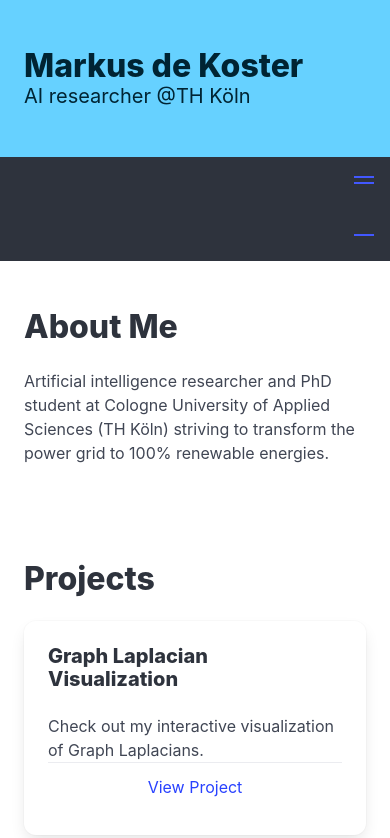
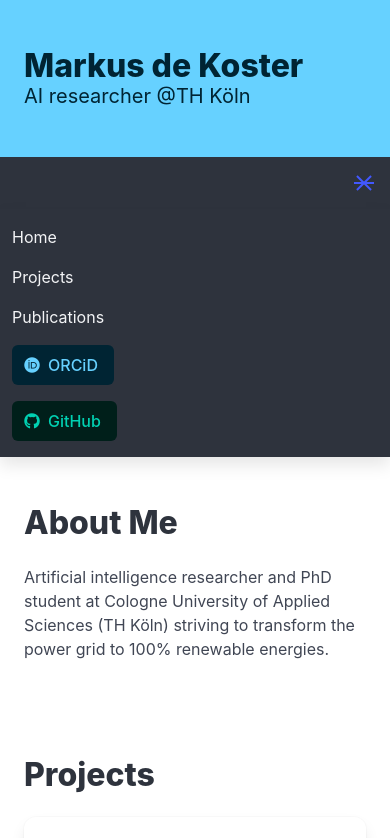
Before and after one commit to Markus-de-Koster/Markus-de-Koster.github.io, a plain HTML site: page index.html in a window 390 px wide. Both pictures are taken after a click on the element 364 px from the left and 183 px from the top of the page. Shown: the top 838 px of the page. Drawn offline with nearby package versions, Linux system fonts and the light colour scheme.

Commit message:
Fix navbar; add orcid

```diff
--- a/header.html
+++ b/header.html
@@ -18,6 +18,8 @@
         <span></span>
         <span></span>
         <span></span>
+        <span></span>
+        <span></span>
       </span>
     </div>
     <div id="navMenu" class="navbar-menu">
@@ -26,14 +28,15 @@
         <a class="navbar-item" href="index.html#projects">Projects</a>
         <a class="navbar-item" href="index.html#publications">Publications</a>
       </div>
-    </div>
-    <div class="navbar-brand">
-        <span class="navbar-burger" data-target="navbarMenuHeroA">
-          <span></span>
+      <div class="navbar-end">
+        <span class="navbar-item">
+            <a href="https://orcid.org/0009-0000-7673-4519" class="button is-info is-inverted">
+                <span class="icon">
+                <i class="fa-brands fa-orcid"></i>
                 </span>
-      </div>
-    <div id="navbarMenuHeroA" class="navbar-menu">
-        <div class="navbar-end">
+                <span>ORCiD</span>
+            </a>
+          </span>
           <span class="navbar-item">
             <a href="https://github.com/Markus-de-Koster/" class="button is-primary is-inverted">
                 <span class="icon">
--- a/js/includes.js
+++ b/js/includes.js
@@ -1,4 +1,4 @@
-function loadHTML(selector, file) {
+function loadHTML(selector, file, callback) {
     fetch(file)
       .then(response => {
         if (!response.ok) {
@@ -8,12 +8,28 @@ function loadHTML(selector, file) {
       })
       .then(data => {
         document.querySelector(selector).innerHTML = data;
+        if (callback) callback(); // Execute the callback after loading
       })
       .catch(error => console.error(error));
-  }
+  }(error => console.error(error));
 
-  // Load header and footer
-  document.addEventListener("DOMContentLoaded", () => {
-    loadHTML("#header", "header.html");
+// Load header and attach the navbar burger functionality
+document.addEventListener("DOMContentLoaded", () => {
+    loadHTML("#header", "header.html", () => {
+      // Attach navbar burger event listeners after the header is loaded
+      const $navbarBurgers = Array.from(document.querySelectorAll('.navbar-burger'));
+      console.log("Navbar burgers found after header load:", $navbarBurgers);
+
+      $navbarBurgers.forEach(el => {
+        el.addEventListener('click', () => {
+          const target = el.dataset.target;
+          const $target = document.getElementById(target);
+
+          el.classList.toggle('is-active');
+          $target.classList.toggle('is-active');
+        });
+      });
+    });
+
     loadHTML("#footer", "footer.html");
   });
```
Lines whose indentation alone changed are shown as unchanged.
